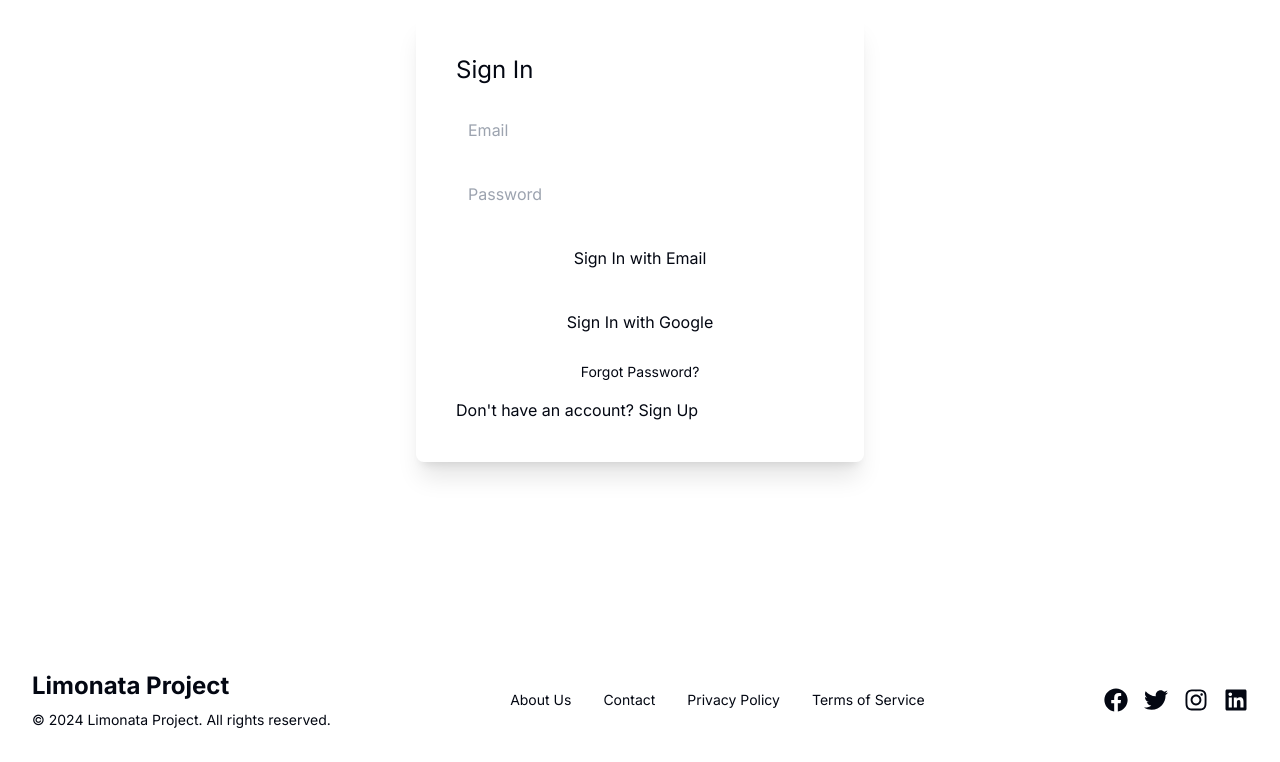
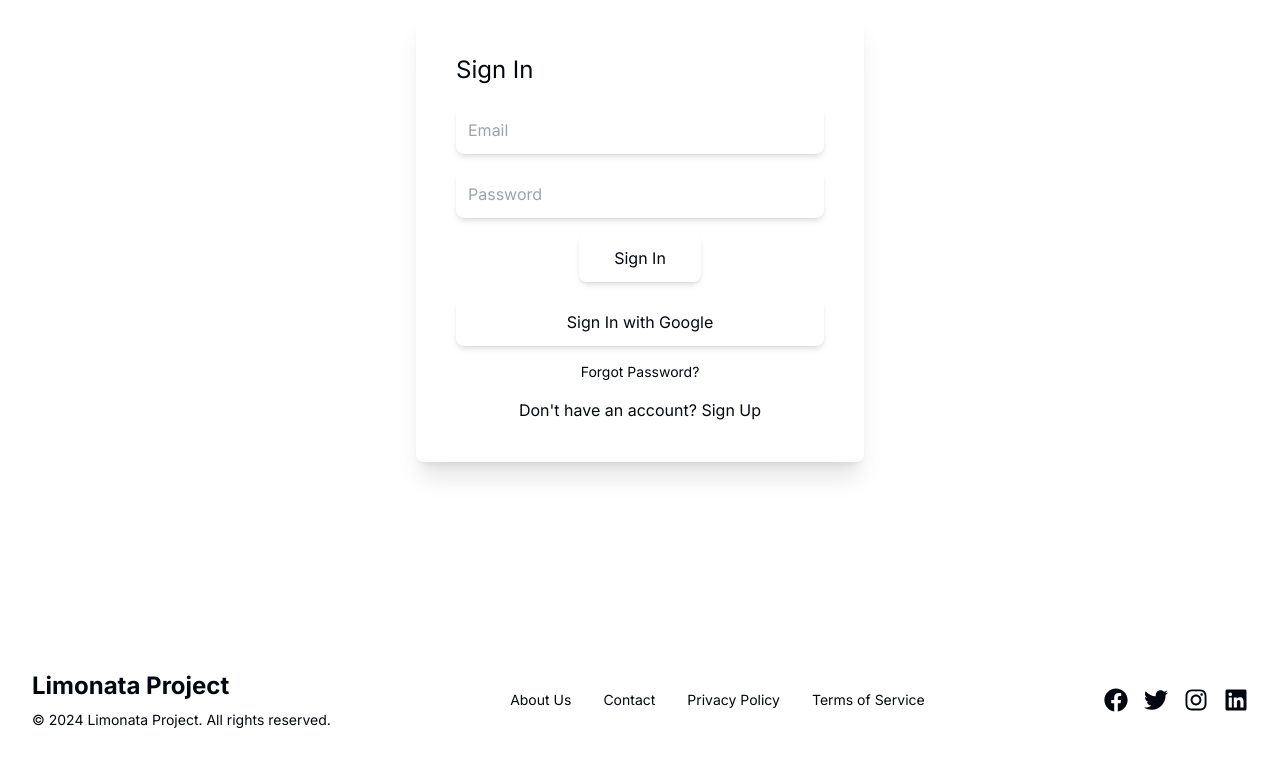
Before and after one commit to bynery-main/limonata-notion-clone, a Next.js app: page /login in a window 1280 px wide. Shown: the part 162-924 px from the top of the page. Built offline with nearby package versions, Linux system fonts and the light colour scheme; no server answers.

Commit message:
Added shadows and colours to Login Page

```diff
--- a/src/app/(auth)/login/page.tsx
+++ b/src/app/(auth)/login/page.tsx
@@ -71,37 +71,36 @@ const LoginPage = () => {
     <div className="min-h-screen flex flex-col items-center justify-center bg-gray-900 p-10">
       <div className="bg-gray-800 p-10 rounded-lg shadow-xl w-full max-w-md">
         <h1 className="text-white text-2xl mb-5">Sign In</h1>
-        <form onSubmit={handleSignInWithEmail}>
+        <form onSubmit={handleSignInWithEmail} className="flex flex-col items-center">
           <input
             type="email"
             placeholder="Email"
             value={email}
             onChange={handleEmailChange}
-            className="w-full p-3 mb-4 bg-gray-700 rounded outline-none text-white placeholder-gray-500"
+            className="w-full p-3 mb-4 bg-gray-700 rounded outline-none text-white placeholder-gray-500 shadow-md rounded-lg"
           />
           <input
             type="password"
             placeholder="Password"
             value={password}
             onChange={handlePasswordChange}
-            className="w-full p-3 mb-4 bg-gray-700 rounded outline-none text-white placeholder-gray-500"
+            className="w-full p-3 mb-4 bg-gray-700 rounded outline-none text-white placeholder-gray-500 shadow-md rounded-lg"
           />
           <button
             type="submit"
-            className="w-full p-3 bg-indigo-600 rounded text-white hover:bg-indigo-500 mb-4"
-          >
-            Sign In with Email
+            className="w-1/3 p-3 bg-white rounded text-black hover:bg-custom-orange shadow-md mb-4 rounded-lg"          >
+            Sign In
           </button>
           <button
             type="button"
             onClick={handleSignInWithGoogle}
-            className="w-full p-3 bg-red-600 rounded text-white hover:bg-red-500"
+            className="w-full p-3 bg-red-600 rounded text-white hover:bg-red-500 shadow-md rounded-lg"
           >
             Sign In with Google
           </button>
           <p
             onClick={() => router.push("/forgot-password")}
-            className="text-red-500 hover:text-red-600 cursor-pointer text-sm mt-4 text-center"
+            className="text-red-500 hover:text-red-600 cursor-pointer text-sm mt-4 text-center "
           >
             Forgot Password?
           </p>
--- a/src/app/globals.css
+++ b/src/app/globals.css
@@ -29,6 +29,7 @@
     --chart-3: 197 37% 24%;
     --chart-4: 43 74% 66%;
     --chart-5: 27 87% 67%;
+    --custom-orange: 255, 89, 36; /* FF5924 in HSL */
   }
 
   .dark {
--- a/tailwind.config.ts
+++ b/tailwind.config.ts
@@ -24,6 +24,8 @@ const config = {
         ring: "hsl(var(--ring))",
         background: "hsl(var(--background))",
         foreground: "hsl(var(--foreground))",
+        'custom-orange': 'hsl(var(--custom-orange))',
+
         primary: {
           DEFAULT: "hsl(var(--primary))",
           foreground: "hsl(var(--primary-foreground))",
```
Also changed, not shown: 1 other file (tests, documents, lock files or other folders).
